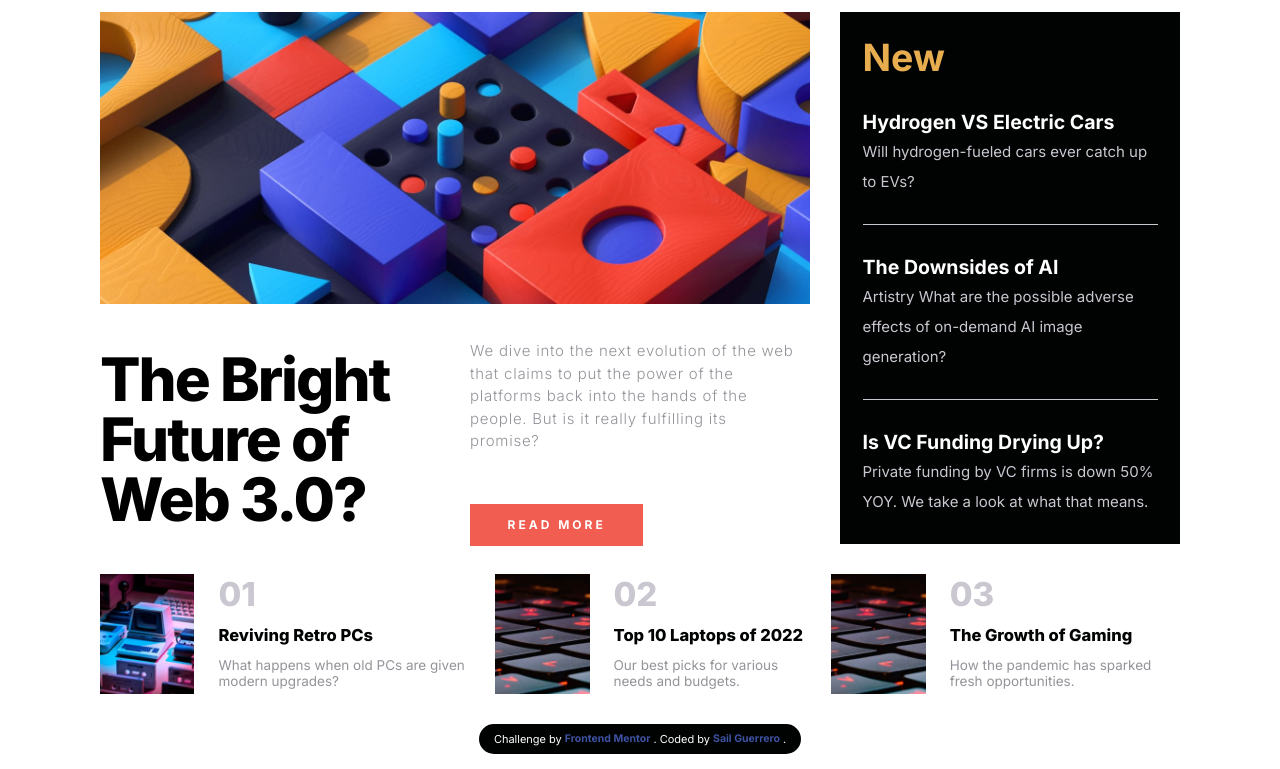
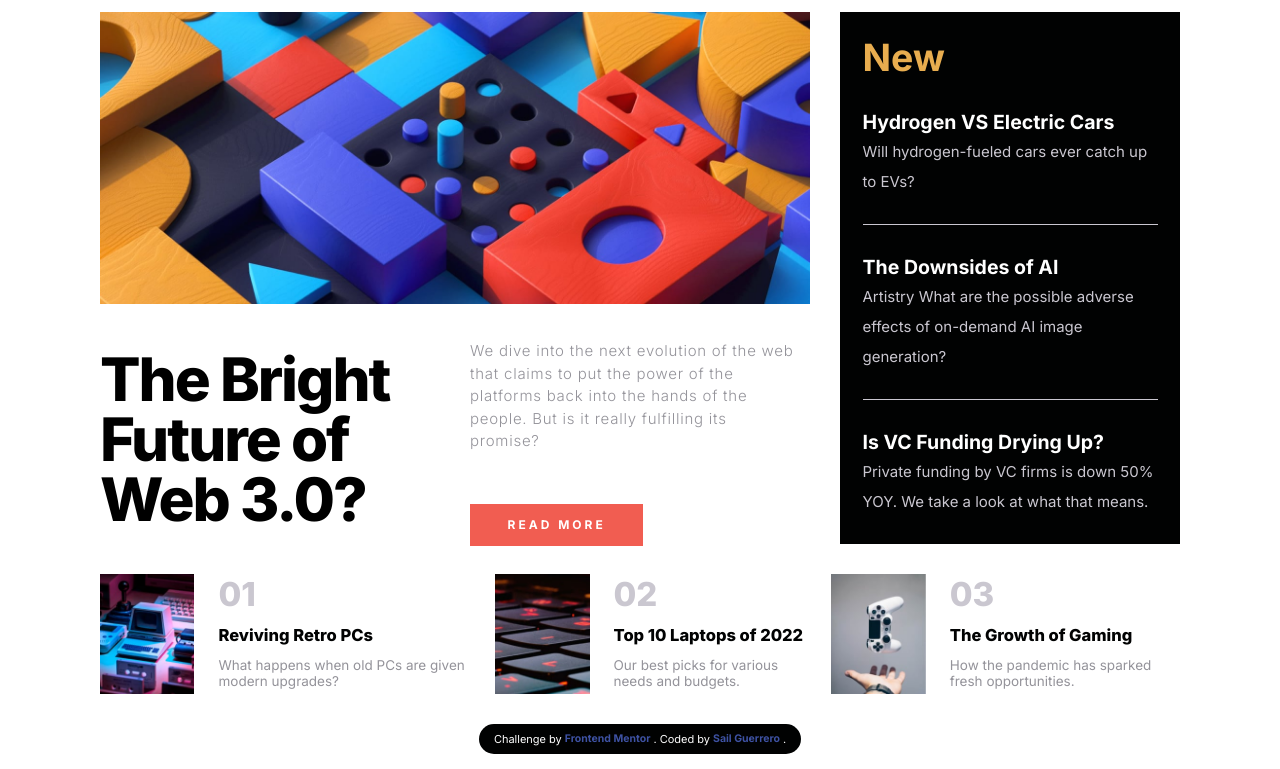
Before and after one commit to Sailmaster91/News-FrontPage-challenge, a website: page index.html in a window 1280 px wide. Shown: the part 107-876 px from the top of the page. Drawn offline with Linux system fonts and the light colour scheme.

Commit message:
one img change

```diff
--- a/index.html
+++ b/index.html
@@ -129,7 +129,7 @@
 					<article class="article">
 						<img
 							class="article__image"
-							src="./assets/images/image-top-laptops.jpg"
+							src="./assets/images/image-gaming-growth.jpg"
 							alt="Laptos Image"
 						/>
 						<h3 class="article__number">03</h3>
```
